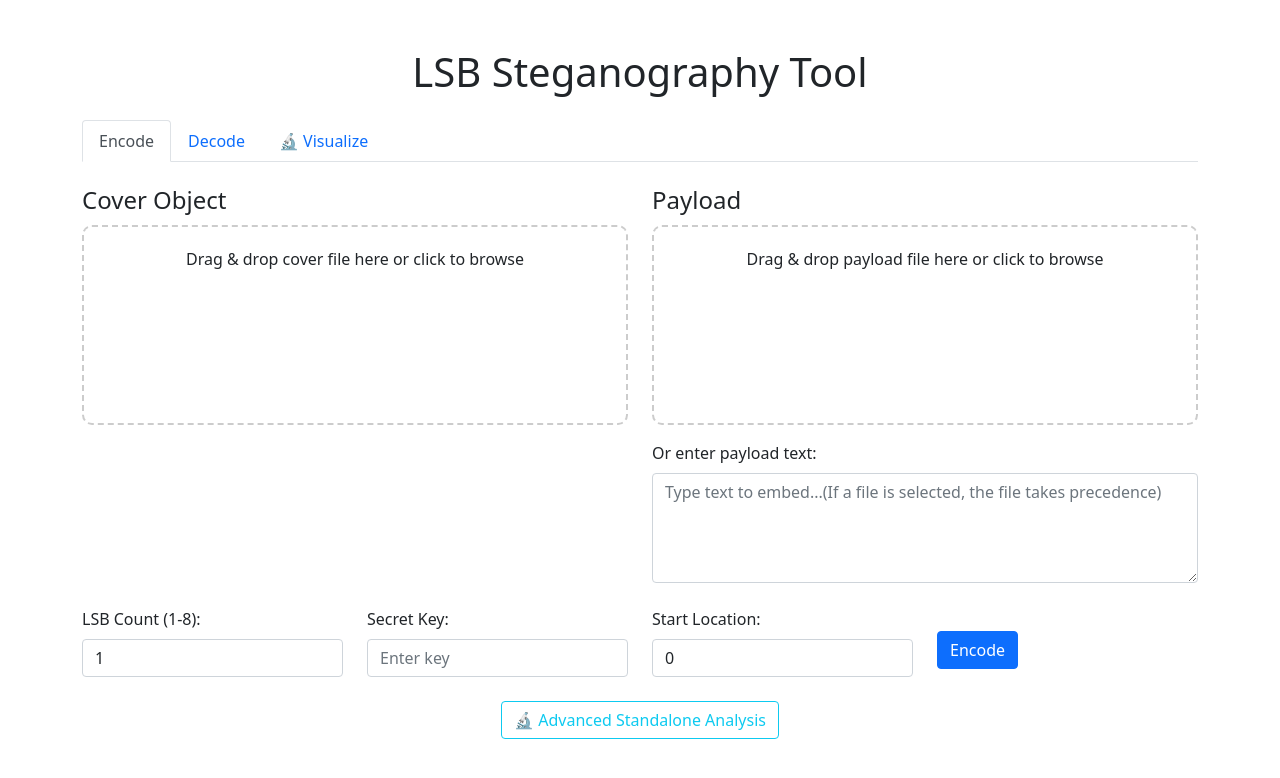
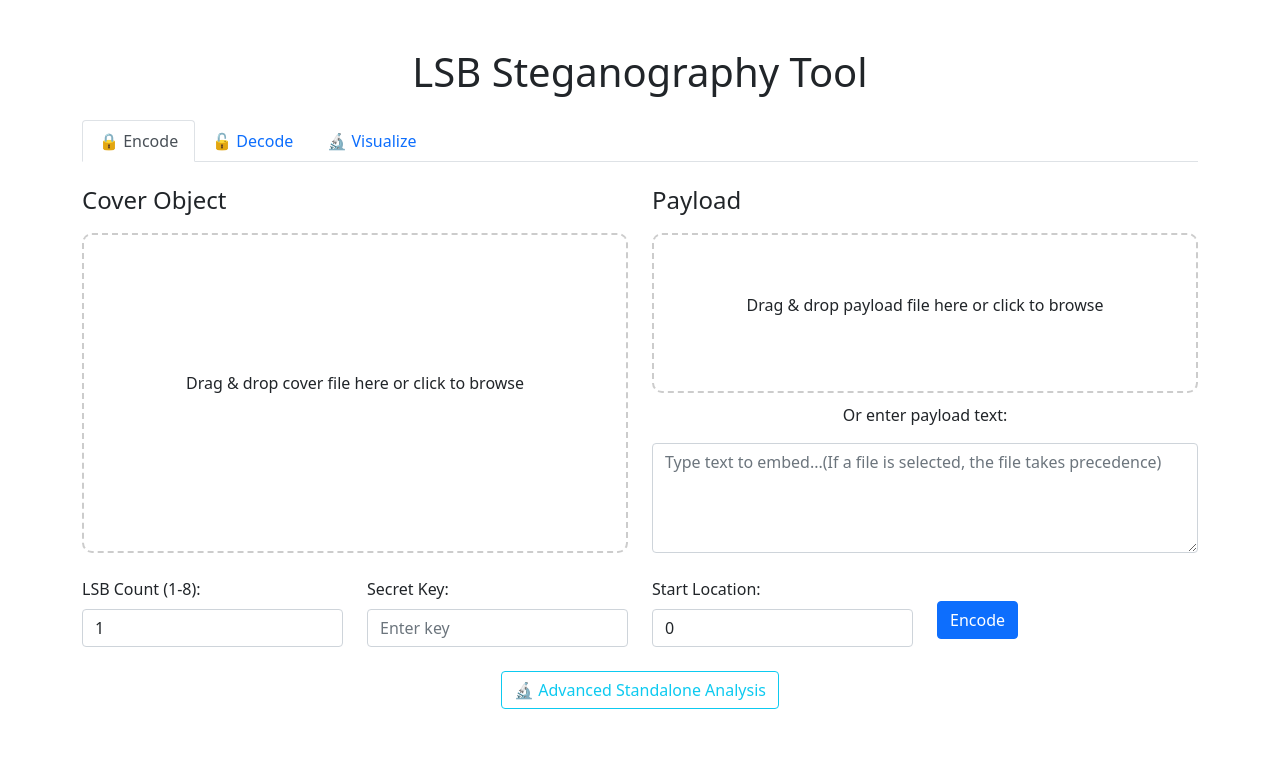
Before and after one commit to tehhanyi/INF2005-G8-ACW1, a Flask app: page / in a window 1280 px wide. Shown: the top 778 px of the page. Run offline with Flask 2, Linux system fonts and the light colour scheme; some libraries are stand-ins or nearby versions.

Commit message:
Enhance UI for cover object handling: add preview and details sections, improve layout and styling for better user experience

```diff
--- a/flaskr/static/js/main.js
+++ b/flaskr/static/js/main.js
@@ -29,8 +29,13 @@
 
   const capInfo = byId('capacityInfo');
   const coverInfo = byId('coverInfo');
+  const coverPreviewWrapper = byId('coverPreviewWrapper');
+  const coverPreview = byId('coverPreview');
+  const coverDetails = byId('coverDetails');
   const payloadInfo = byId('payloadInfo');
   const stegoInfo = byId('stegoInfo');
+
+  let previewSequence = 0;
 
   const encodeBtn = byId('encodeBtn');
   const decodeBtn = byId('decodeBtn');
@@ -39,7 +44,7 @@
   const decodeResults = byId('decodeResults');
 
   // Helpers
-  function setZoneHandlers(zone, input, infoBox) {
+  function setZoneHandlers(zone, input, infoBox, previewBox, detailsBox, previewContainer) {
     if (!zone || !input) return;
     zone.addEventListener('click', () => input.click());
     zone.addEventListener('dragover', (e) => { e.preventDefault(); zone.classList.add('bg-light'); });
@@ -49,18 +54,155 @@
       zone.classList.remove('bg-light');
       if (e.dataTransfer.files && e.dataTransfer.files.length) {
         input.files = e.dataTransfer.files;
-        showFileInfo(input, infoBox);
+        showFileInfo(input, infoBox, previewBox, detailsBox, previewContainer);
         if (input === coverInput) triggerCapacity();
       }
     });
-    input && input.addEventListener('change', () => { showFileInfo(input, infoBox); if (input === coverInput) triggerCapacity(); });
+    input && input.addEventListener('change', () => {
+      showFileInfo(input, infoBox, previewBox, detailsBox, previewContainer);
+      if (input === coverInput) triggerCapacity();
+    });
   }
 
-  function showFileInfo(input, infoBox) {
-    if (!infoBox) return;
+  function showFileInfo(input, infoBox, previewBox, detailsBox, previewContainer) {
     const f = input && input.files && input.files[0];
-    if (!f) { infoBox.textContent = ''; return; }
-    infoBox.textContent = `${f.name} • ${fmtBytes(f.size)}`;
+    if (!f) {
+      if (infoBox) infoBox.textContent = '';
+      if (previewContainer) previewContainer.style.display = 'none';
+      if (previewBox) hidePreview(previewBox);
+      if (detailsBox) hideDetails(detailsBox);
+      return;
+    }
+    if (infoBox) {
+      infoBox.innerHTML = `<div class="text-muted small">${f.name} - ${fmtBytes(f.size)}</div>`;
+    }
+    if (previewContainer) previewContainer.style.display = 'block';
+    if (previewBox || detailsBox) renderPreview(f, previewBox, detailsBox);
+  }
+
+  function hidePreview(box) {
+    if (!box) return;
+    delete box.dataset.previewToken;
+    box.innerHTML = '';
+    box.style.display = 'none';
+  }
+
+  function hideDetails(box) {
+    if (!box) return;
+    delete box.dataset.previewToken;
+    box.innerHTML = '';
+    box.style.display = 'none';
+    const wrap = document.getElementById('coverDetailsWrapper');
+    if (wrap) wrap.style.display = 'none';
+  }
+
+
+  function renderPreview(file, box, detailsBox) {
+    if (!file) return;
+    const token = String(++previewSequence);
+
+    if (detailsBox) {
+      detailsBox.dataset.previewToken = token;
+      renderDetails(file, detailsBox, {}, token);
+    }
+
+    if (!box) return;
+
+    box.dataset.previewToken = token;
+    box.innerHTML = '';
+    const type = (file.type || '').toLowerCase();
+
+    if (type.startsWith('image/')) {
+      const img = document.createElement('img');
+      img.className = 'img-fluid';
+      img.alt = `Preview of ${file.name}`;
+      box.appendChild(img);
+      const reader = new FileReader();
+      reader.onload = () => {
+        if (box.dataset.previewToken === token) {
+          img.src = reader.result;
+        }
+      };
+      img.addEventListener('load', () => {
+        if (detailsBox && detailsBox.dataset.previewToken === token) {
+          const dims = `${img.naturalWidth} x ${img.naturalHeight}`;
+          renderDetails(file, detailsBox, { dimensions: dims }, token);
+        }
+      });
+      reader.readAsDataURL(file);
+      box.style.display = 'block';
+      return;
+    }
+
+    if (type.startsWith('audio/') || /\.wav$/i.test(file.name || '')) {
+      const audio = document.createElement('audio');
+      audio.controls = true;
+      box.appendChild(audio);
+      const reader = new FileReader();
+      reader.onload = () => {
+        if (box.dataset.previewToken === token) {
+          audio.src = reader.result;
+        }
+      };
+      audio.addEventListener('loadedmetadata', () => {
+        if (detailsBox && detailsBox.dataset.previewToken === token) {
+          const dur = formatDuration(audio.duration);
+          if (dur) renderDetails(file, detailsBox, { duration: dur }, token);
+        }
+      });
+      reader.readAsDataURL(file);
+      box.style.display = 'block';
+      return;
+    }
+
+    box.textContent = 'Preview not available for this file type.';
+    box.style.display = 'block';
+  }
+
+  function renderDetails(file, box, extra = {}, token) {
+    if (!box) return;
+    if (token && box.dataset.previewToken && box.dataset.previewToken !== token) return;
+    if (token) box.dataset.previewToken = token;
+
+    const rows = [];
+    const name = file.name || 'Unknown';
+    const type = file.type || inferTypeFromName(name);
+    rows.push({ label: 'File name', value: name });
+    rows.push({ label: 'File type', value: type });
+    if (Number.isFinite(file.size)) {
+      rows.push({ label: 'File size', value: fmtBytes(file.size) });
+    }
+    if (extra.dimensions) rows.push({ label: 'Dimensions', value: extra.dimensions });
+    if (extra.duration) rows.push({ label: 'Duration', value: extra.duration });
+
+    const bodyHtml = rows.map(({ label, value }) => {
+      return `<div class="detail-row"><span class="detail-label">${escapeHtml(label)}</span><span class="detail-value">${escapeHtml(String(value))}</span></div>`;
+    }).join('');
+
+    box.innerHTML = bodyHtml;
+    const wrap = document.getElementById('coverDetailsWrapper');
+    if (wrap) wrap.style.display = 'block';
+    box.style.display = 'block';
+
+  }
+
+  function inferTypeFromName(name) {
+    if (!name) return 'Unknown';
+    const idx = name.lastIndexOf('.');
+    if (idx === -1 || idx === name.length - 1) return 'Unknown';
+    return name.slice(idx + 1).toUpperCase();
+  }
+
+  function formatDuration(totalSeconds) {
+    if (!Number.isFinite(totalSeconds) || totalSeconds <= 0) return null;
+    const seconds = Math.round(totalSeconds);
+    const hours = Math.floor(seconds / 3600);
+    const minutes = Math.floor((seconds % 3600) / 60);
+    const secs = seconds % 60;
+    if (hours) {
+      return `${hours}:${String(minutes).padStart(2, '0')}:${String(secs).padStart(2, '0')}`;
+    }
+    return `${minutes}:${String(secs).padStart(2, '0')}`;
   }
 
   async function postForm(path, formData) {
@@ -169,7 +311,7 @@
   }
 
   // Wire up
-  setZoneHandlers(coverDrop, coverInput, coverInfo);
+  setZoneHandlers(coverDrop, coverInput, coverInfo, coverPreview, coverDetails, coverPreviewWrapper);
   setZoneHandlers(payloadDrop, payloadInput, payloadInfo);
   setZoneHandlers(stegoDrop, stegoInput, stegoInfo);
 
--- a/flaskr/templates/index.html
+++ b/flaskr/templates/index.html
@@ -10,7 +10,10 @@
             border: 2px dashed #ccc;
             border-radius: 10px;
             width: 100%;
-            height: 200px;
+            min-height: 200px;
+            display: flex;
+            flex-direction: column;
+            justify-content: center;
             text-align: center;
             padding: 20px;
             margin: 10px 0;
@@ -65,6 +68,98 @@
             text-align: center;
             padding: 40px;
         }
+        .encode-row {
+            align-items: stretch;
+        }
+        .cover-column,
+        .payload-column {
+            display: flex;
+            flex-direction: column;
+            height: 100%;
+        }
+        .cover-column .drop-zone {
+            flex: 1 0 320px;
+            min-height: 320px;
+            margin: 10px 0 0;
+        }
+        .payload-column .drop-zone {
+            flex: 0 0 160px;
+            min-height: 160px;
+            margin: 10px 0 0;
+        }
+        .cover-column #coverInfo {
+            margin-top: 10px;
+        }
+        .cover-column #coverInfo:empty {
+            margin-top: 0;
+        }
+        .cover-preview-wrapper {
+            margin-top: 10px;
+            display: none;
+        }
+        .section-title {
+            font-size: 1rem;
+            font-weight: 600;
+            margin: 12px 0 6px;
+        }
+        .cover-preview {
+            display: none;
+        }
+        .cover-preview img {
+            max-width: 100%;
+            border: 1px solid #ccc;
+            border-radius: 8px;
+        }
+        .cover-preview audio {
+            width: 100%;
+            margin-top: 8px;
+        }
+        .cover-details {
+            display: none;
+            background-color: #f8f9fa;
+            border: 1px solid #ddd;
+            border-radius: 8px;
+            padding: 12px;
+            font-size: 0.9rem;
+        }
+
+        .cover-details-wrapper {
+            margin-top: 10px; /* align with preview wrapper */
+        }
+
+        .cover-details .details-title {
+            font-size: 1rem;
+            font-weight: 600;
+            margin-bottom: 8px;
+        }
+        .cover-details .detail-row {
+            margin-bottom: 8px;
+        }
+        .cover-details .detail-label {
+            font-weight: 600;
+            display: block;
+            color: #495057;
+        }
+        .cover-details .detail-value {
+            display: block;
+            word-break: break-word;
+        }
+        .cover-details .detail-row:last-child {
+            margin-bottom: 0;
+        }
+        .payload-text-wrapper {
+            margin-top: 10px;
+            padding-top: 0;
+            flex: 1 1 auto;
+            display: flex;
+            flex-direction: column;
+            gap: 8px;
+        }
+        .payload-text-wrapper textarea {
+            flex: 1 1 auto;
+            min-height: 100px;
+        }
+
         .upload-prompt {
             background: linear-gradient(135deg, #667eea 0%, #764ba2 100%);
             color: white;
@@ -82,10 +177,10 @@
         <!-- Navigation Tabs -->
         <ul class="nav nav-tabs" id="mainTabs" role="tablist">
             <li class="nav-item" role="presentation">
-                <button class="nav-link active" id="encode-tab" data-bs-toggle="tab" data-bs-target="#encode" type="button">Encode</button>
+                <button class="nav-link active" id="encode-tab" data-bs-toggle="tab" data-bs-target="#encode" type="button">🔒 Encode</button>
             </li>
             <li class="nav-item" role="presentation">
-                <button class="nav-link" id="decode-tab" data-bs-toggle="tab" data-bs-target="#decode" type="button">Decode</button>
+                <button class="nav-link" id="decode-tab" data-bs-toggle="tab" data-bs-target="#decode" type="button">🔓 Decode</button>
             </li>
             <li class="nav-item" role="presentation">
                 <button class="nav-link" id="visualize-tab" data-bs-toggle="tab" data-bs-target="#visualize" type="button">🔬 Visualize</button>
@@ -95,26 +190,43 @@
         <div class="tab-content" id="mainTabContent">
             <!-- Encode Tab -->
             <div class="tab-pane fade show active" id="encode" role="tabpanel">
-                <div class="row mt-4">
-                    <div class="col-md-6">
+                <div class="row mt-4 encode-row">
+                    <div class="col-md-6 cover-column">
                         <h4>Cover Object</h4>
+
                         <div class="drop-zone" id="coverDropZone">
                             <p>Drag & drop cover file here or click to browse</p>
                             <input type="file" id="coverFile" accept=".png,.bmp,.gif,.wav" style="display: none;">
+                            <div id="coverInfo" class="text-muted small mt-1"></div> <!-- added here -->
                         </div>
-                        <div id="coverInfo"></div>
+
+                        <div id="coverPreviewWrapper" class="cover-preview-wrapper">
+                            <div class="section-title">Cover Object Preview</div>
+                            <div id="coverPreview" class="cover-preview"></div>
+                        </div>
                     </div>
-                    <div class="col-md-6">
+
+                    <div class="col-md-6 payload-column">
                         <h4>Payload</h4>
                         <div class="drop-zone" id="payloadDropZone">
                             <p>Drag & drop payload file here or click to browse</p>
                             <input type="file" id="payloadFile" style="display: none;">
+                            <div id="payloadInfo"></div>
                         </div>
-                        <div id="payloadInfo"></div>
-                        <div class="mt-3">
-                            <label for="payloadText" class="form-label">Or enter payload text:</label>
+
+
+                        <div class="payload-text-wrapper">
+                            <div class="d-flex flex-column align-items-center">
+                                <label for="payloadText" class="form-label text-center">Or enter payload text:</label>
+                            </div>
                             <textarea class="form-control" id="payloadText" rows="4" placeholder="Type text to embed...(If a file is selected, the file takes precedence)"></textarea>
                         </div>
+
+                        <div id="coverDetailsWrapper" class="cover-details-wrapper" style="display:none">
+                            <div class="section-title">Cover Object Details</div>
+                            <div id="coverDetails" class="cover-details"></div>
+                        </div>
+
                     </div>
                 </div>
 
@@ -122,7 +234,16 @@
                 <div class="row mt-4">
                     <div class="col-md-3">
                         <label for="lsbCount" class="form-label">LSB Count (1-8):</label>
-                        <input type="number" class="form-control" id="lsbCount" min="1" max="8" value="1">
+                        <select class="form-control" id="lsbCount">
+                            <option value="1" selected>1</option>
+                            <option value="2">2</option>
+                            <option value="3">3</option>
+                            <option value="4">4</option>
+                            <option value="5">5</option>
+                            <option value="6">6</option>
+                            <option value="7">7</option>
+                            <option value="8">8</option>
+                        </select>
                     </div>
                     <div class="col-md-3">
                         <label for="secretKey" class="form-label">Secret Key:</label>
```
